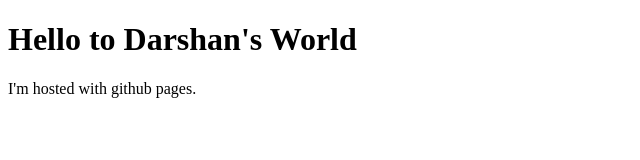
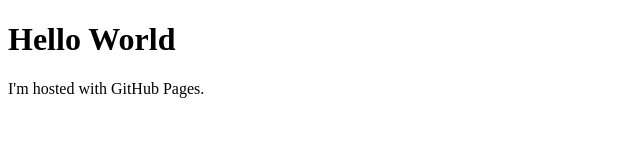
Before and after one commit to drshnmenon7/darshan.github.io, a plain HTML site: page index.html in a window 1280 px wide. Shown: the whole page, without its empty margins (0-640 px from the left). Drawn offline with Linux system fonts and the light colour scheme.

Commit message:
Update index.html

```diff
--- a/index.html
+++ b/index.html
@@ -6,7 +6,7 @@
     <title>Document</title>
 </head>
 <body>
-    <h1>Hello to Darshan's World</h1>
-    <p>I'm hosted with github pages.</p>
+    <h1>Hello World</h1>
+    <p>I'm hosted with GitHub Pages.</p>
 </body>
 </html>
```
